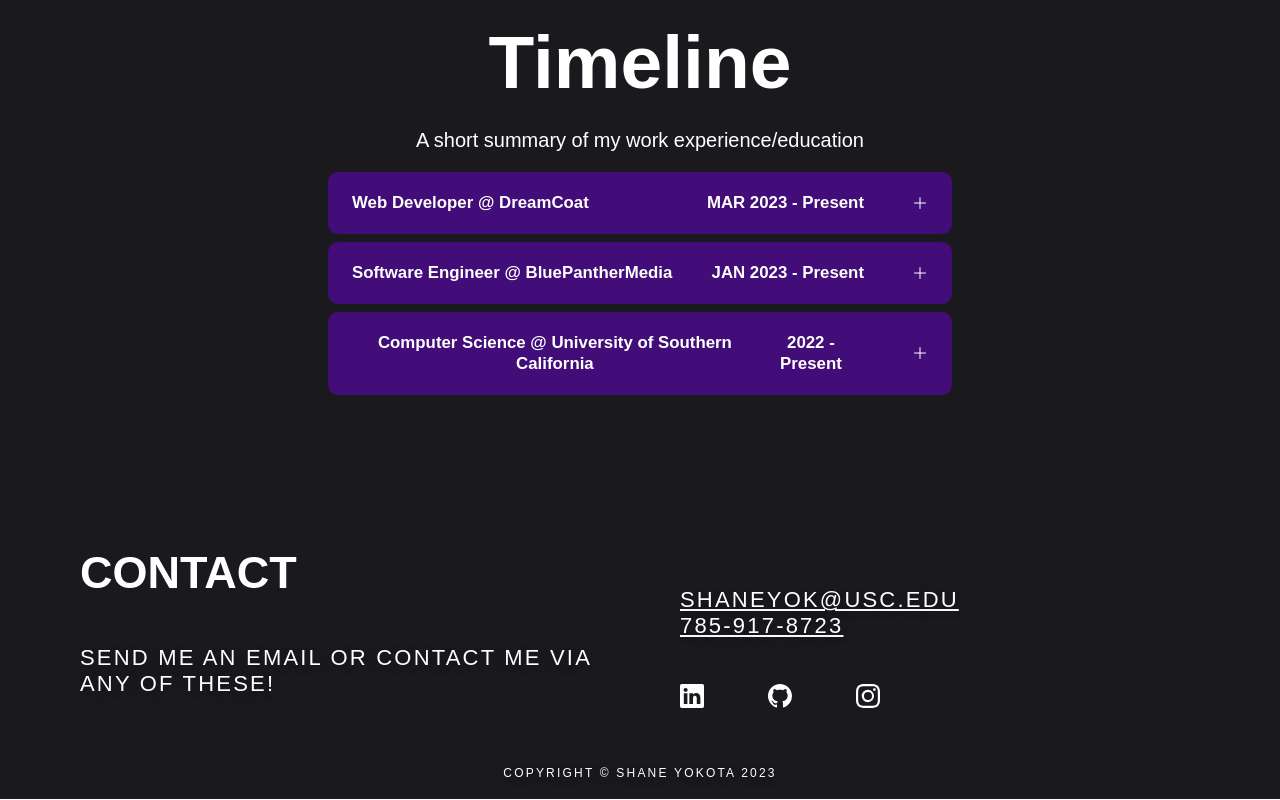
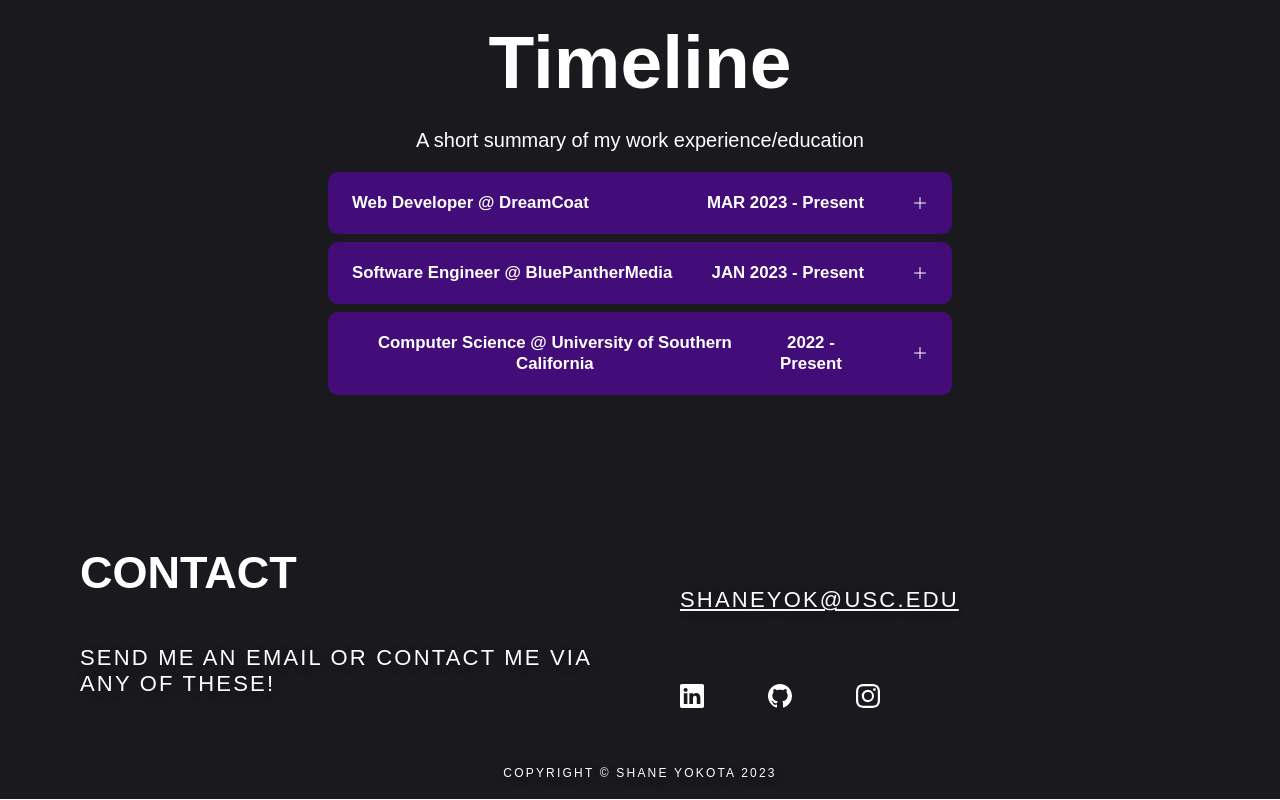
Before and after one commit to ShaneYokota72/Portfolio, a React (Create React App) app: page / in a window 1280 px wide. Shown: the part 4016-4816 px from the top of the page. Built offline with nearby package versions, Linux system fonts and the light colour scheme; the HTML template or start-up script is replaced by a standard one.

Commit message:
contact section edit

```diff
--- a/src/Components/Contact.js
+++ b/src/Components/Contact.js
@@ -11,7 +11,7 @@
             <div className="contactright">
                 <div className="contactinfo">
                     <a className="socialicon" href="mailto:shaneyok@usc.edu">shaneyok@usc.edu</a>
-                    <a className="socialicon" href="tel:7859178723">785-917-8723</a>
+                    {/* <a className="socialicon" href="tel:7859178723">785-917-8723</a> */}
                 </div>
                 <div id="socialiconcontectme">
                     <a className="socialicon" href="https://www.linkedin.com/in/shaneyok/" ><svg xmlns="http://www.w3.org/2000/svg" width="24" height="24" fill="currentColor" class="bi bi-linkedin" viewBox="0 0 16 16">
```
